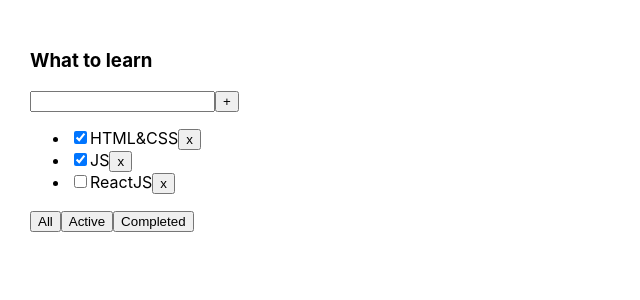
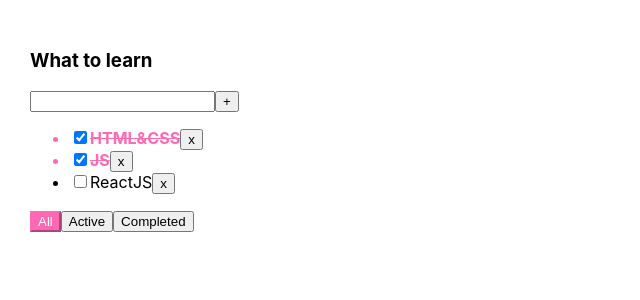
Before and after one commit to NiksKozlov/Todolist, a React (Create React App) app: page / in a window 1280 px wide. Shown: the top 300 px of the page, without its empty margins (0-640 px from the left). Built offline with nearby package versions, Linux system fonts and the light colour scheme.

Commit message:
Fixing checkbox and css

```diff
--- a/src/App.css
+++ b/src/App.css
@@ -6,3 +6,19 @@
 .App > div {
   margin-right: 50px;
 }
+
+.isDone {
+  color: hotpink;
+  font-weight: bold;
+  text-decoration: line-through;
+}
+
+.btn-active {
+  background-color: hotpink;
+  color: white;
+  border-color: hotpink;
+}
+
+.error {
+  border-color: red;
+}
--- a/src/App.tsx
+++ b/src/App.tsx
@@ -26,6 +26,10 @@
         }, ...tasks])
     }
 
+    const changeStatus = (taskID: string, isDone: boolean) => {
+        setTasks(tasks.map(t=>t.id !== taskID ? t : {...t, isDone: !t.isDone}))
+    }
+
     const changeFilter = (filter: FilterValuesType) => {
         setFilter(filter)
     }
@@ -45,11 +49,13 @@
     return (
         <div className="App">
             <Todolist
+                filter={filter}
                 title={todoListTitle}
                 tasks={getTasksForTodolist()}
                 removeTask={removeTask}
                 changeFilter={changeFilter}
                 addTask={addTask}
+                changeStatus={changeStatus}
             />
         </div>
     );
--- a/src/Todolist.tsx
+++ b/src/Todolist.tsx
@@ -1,5 +1,5 @@
-import React, {ChangeEvent, KeyboardEvent, useState} from "react";
-import {FilterValuesType} from "./App";
+import React, {ChangeEvent, KeyboardEvent, useState} from 'react';
+import {FilterValuesType} from './App';
 
 export type TaskType = {
     id: string
@@ -10,19 +10,25 @@
 type PropsType = {
     title: string
     tasks: Array<TaskType>
+    filter: FilterValuesType
     removeTask: (taskID: string) => void
     changeFilter: (filter: FilterValuesType) => void
     addTask: (title: string) => void
+    changeStatus: (taskID: string, isDone: boolean) => void
 }
 
 export function Todolist(props: PropsType) {
 
-    const [title, setTitle] = useState<string>("")
+    const [title, setTitle] = useState<string>('')
+    const [error, setError] = useState<boolean>(false)
     const taskItems = props.tasks.length
         ? props.tasks.map(task => {
             return (
-            <li key={task.id}>
-                <input type="checkbox" checked={task.isDone} />
+                <li key={task.id} className={task.isDone ? 'isDone' : ''}>
+                    <input
+                           type="checkbox"
+                           checked={task.isDone}
+                           onChange={(e) => props.changeStatus(task.id, e.currentTarget.checked)} />
                     <span>{task.title}</span>
                     <button onClick={() => props.removeTask(task.id)}>x</button>
                 </li>
@@ -30,34 +36,53 @@
         })
         : <span>Tasks list is empty</span>
 
-    const changeTitle = (e: ChangeEvent<HTMLInputElement>)=>setTitle(e.currentTarget.value)
+    const changeTitle = (e: ChangeEvent<HTMLInputElement>) => {
+        if(error) {
+            setError(false)
+        }
+        setTitle(e.currentTarget.value)
+    }
     const onKeyDownAddTask = (e: KeyboardEvent<HTMLInputElement>) => {
-        if (e.key === "Enter") addTask()
+        if (e.key === 'Enter') addTask()
     }
     const addTask = () => {
-        props.addTask(title)
-        setTitle("")
+        const trimmedTitle = title.trim()
+        if(trimmedTitle) {
+            props.addTask(trimmedTitle)
+        } else {
+            setError(true)
         }
+        setTitle('')
+    }
+    const handlerCreator = (filter: FilterValuesType) => () => props.changeFilter(filter)
+    const errorMessage = <div style={{color: 'hotpink'}}>Title is required!</div>
 
-    const handlerCreator = (filter: FilterValuesType) => () => props.changeFilter(filter)
 
     return <div>
         <h3>{props.title}</h3>
         <div>
             <input
+                className={error ? 'error' : ''}
                 value={title}
                 onChange={changeTitle}
                 onKeyDown={onKeyDownAddTask}
             />
             <button onClick={addTask}>+</button>
+            {error && errorMessage}
         </div>
         <ul>
             {taskItems}
         </ul>
         <div>
-            <button onClick={handlerCreator("all")}>All</button>
-            <button onClick={handlerCreator("active")}>Active</button>
-            <button onClick={handlerCreator("completed")}>Completed</button>
+            <button
+                className={props.filter === 'all' ? 'btn-active' : ''}
+                onClick={handlerCreator('all')}>All</button>
+            <button
+                className={props.filter === 'active' ? 'btn-active' : ''}
+                onClick={handlerCreator('active')}>Active</button>
+            <button
+                className={props.filter === 'completed' ? 'btn-active' : ''}
+                onClick={handlerCreator('completed')}>Completed</button>
         </div>
     </div>
 }
```
Lines whose indentation alone changed are shown as unchanged.
